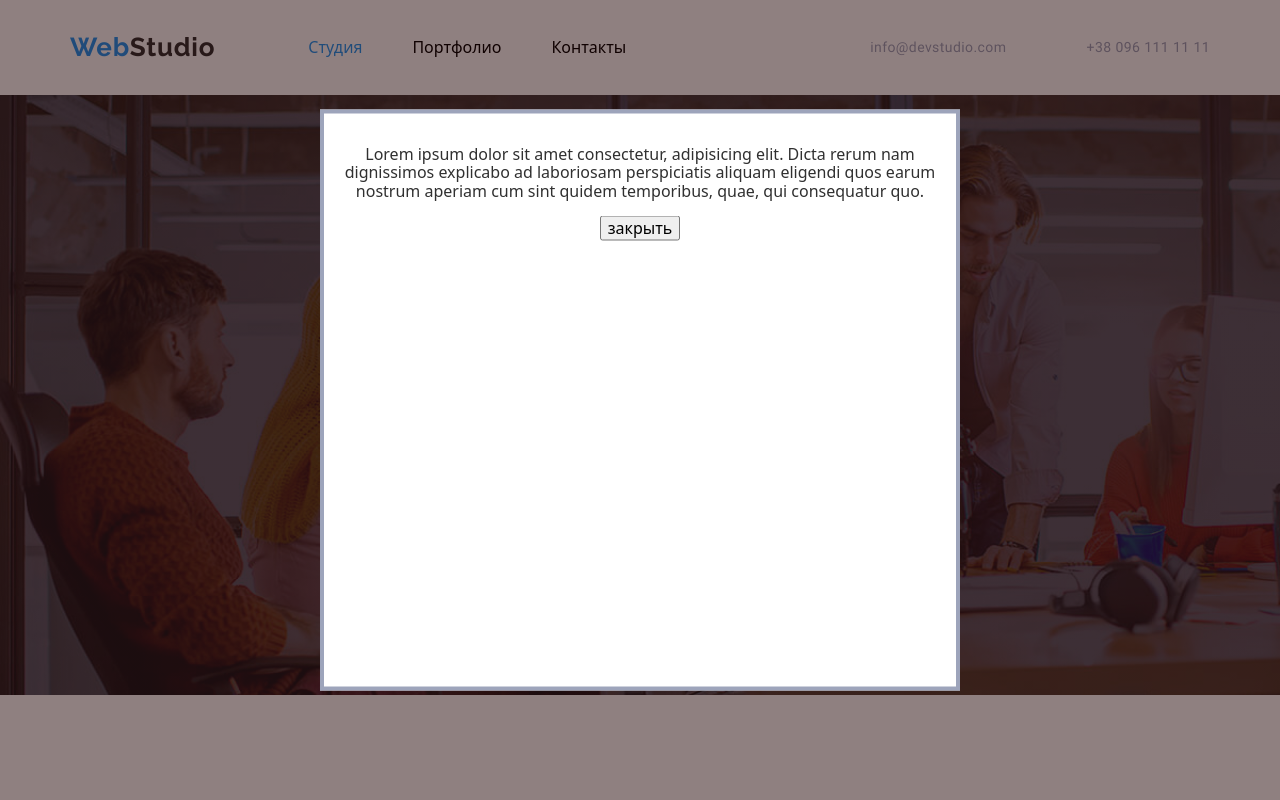
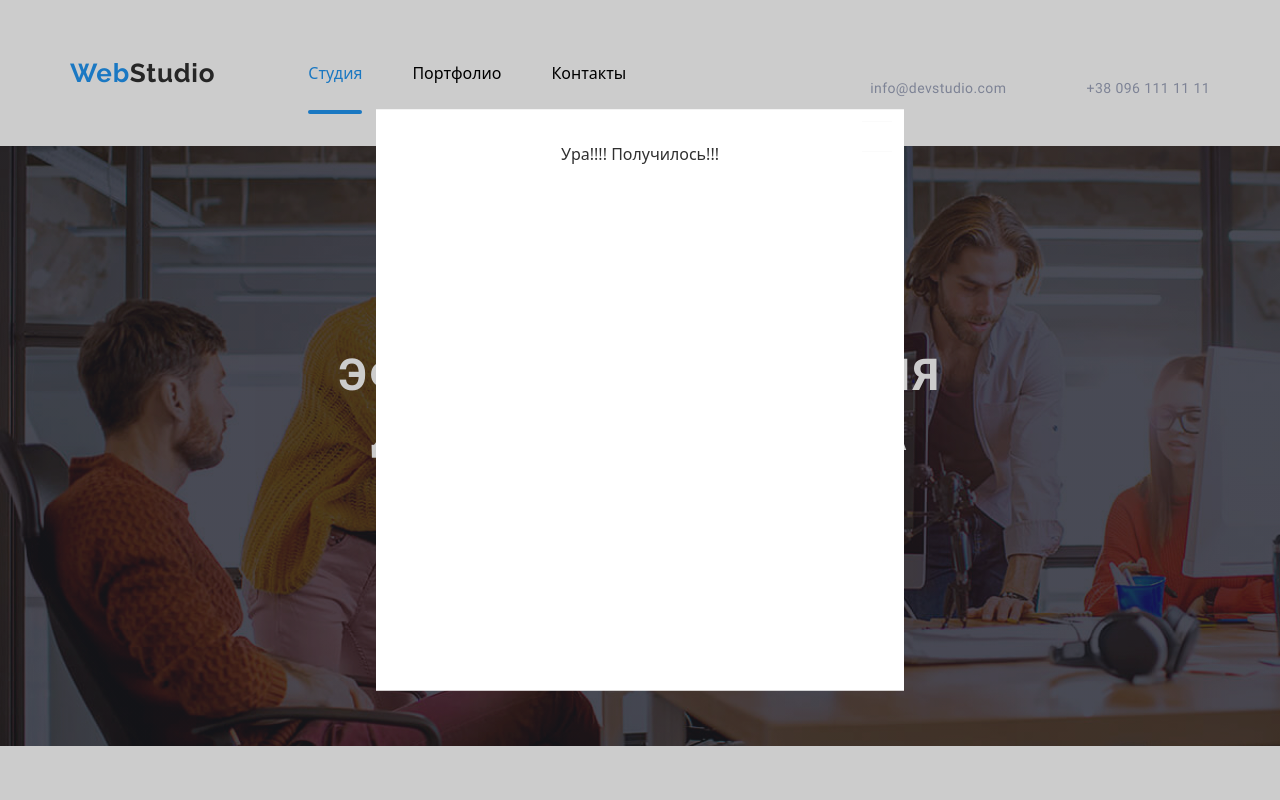
Before and after one commit to RomanSokurenko/goit-markup-hw-05, a plain HTML site: page index.html in a window 1280 px wide. Both pictures are taken after a click on the button "Заказать услугу". Shown: the top 800 px of the page. Drawn offline with nearby package versions, Linux system fonts and the light colour scheme; files whose address does not match are found by name.

Commit message:
студия и модалка готово!!!

```diff
--- a/css/styles.css
+++ b/css/styles.css
@@ -72,6 +72,7 @@
   --black: #303030;
   --gray: #9da4bb;
   --button:#ffffff;
+  --background:#F5F4FA;
 }
 
 h1,h2,h3{
@@ -98,12 +99,38 @@ margin: 0px;
 .menu-item:not(:last-child){margin-right: 50px;
 }
 
+.menu-item{
+  margin-top: 32px;
+}
+
+
+.active-page{
+  padding-bottom: 0;
+
+}
+
+ .active-page::after{
+  content: "";
+  display: block;
+  position: relative;
+  margin-top: 28px;
+  width: 100%;
+  height: 4px;
+  background-color: var(--accent-cl);
+  border-radius: 2px;
+
+}
+
+
+
+
 .mail-tel-svg{
 
  fill: var(--gray);
  margin-right: 10px;
   width: 16px;
   height: 12px;
+
 }
 
 .menu-item:hover .mail-tel-svg,
@@ -129,6 +156,7 @@ margin: 0px;
   display: flex;
   justify-content: flex-end;
   align-items: center;
+  ba
 }
 
 .navigation{
@@ -214,7 +242,7 @@ margin-right: auto;
   left: 0;
   width: 100%;
   height: 100%;
-  background-color: rgba(32, 2, 2, 0.5);
+  background-color: rgba(0, 0, 0, 0.2)
 
 }
 
@@ -235,10 +263,28 @@ margin-right: auto;
   min-width: 528px;
   min-height: 581px;
   background-color:var(--button);
-border: 4px solid var(--gray);
+border: 4px solid var(--button);
 }
 
+.button-close{
+  position: absolute;
+  border: 0px solid var(--button);
+  top: 8px;
+  right: 8px;
+  width: -8px;
+  margin:0 ;
+  padding: 0;
+}
 
+.button-close-svg{
+  background-color:var(--button);
+  display: flex;
+  width: 30px;
+  height: 30px;
+  fill: var(--gray);
+
+
+}
 
 
 .button{
@@ -325,6 +371,9 @@ margin-left: auto;
 margin-right: auto;
 }
 
+.job{
+  background-color:var(--background);
+}
 .section-job{
   font-family: Roboto;
   margin-top: 0px;
@@ -363,7 +412,7 @@ color:var(--black);
 }
 
 .team-item {
-
+background-color: var(--button);
   margin-top: 30px;
   margin-right: 30px;
   flex-basis: calc(100% / 4 - 30px);
@@ -375,6 +424,7 @@ color:var(--black);
 
 
 .our-team{
+   margin-top: 30px;
   font-family: Roboto;
 font-weight: 500;
 font-size: 16px;
@@ -386,6 +436,8 @@ text-align: center;
 }
 
 .social-icons{
+   margin-top: 28px;
+  margin-bottom: 42px;
   display: flex;
 }
 
@@ -419,6 +471,8 @@ fill: var(--button);
  }
 
 .position{
+   margin-top: 10px;
+  margin-bottom: 0px;
   font-family: Roboto;
 font-size: 16px;
 line-height: 1.1875;
@@ -561,6 +615,7 @@ margin-bottom: 50px;
   border: 1px solid var(--gray);
   box-sizing: border-box;
   border-radius: 4px;
+
   list-style: none;
 }
 
@@ -580,6 +635,9 @@ fill: var(--gray);
 .clients-item:focus .clients-icons-svg{
   fill: var(--accent-cl);
 }
+.clients-item:hover{
+  border-color:var(--accent-cl);
+}
 
 .address-social{
   font-family: Roboto;
@@ -592,6 +650,7 @@ text-transform: uppercase;
 color:var(--button);
 margin-top: 60px;
 margin-left: 70px;
+
 
 }
 
--- a/index.html
+++ b/index.html
@@ -16,7 +16,7 @@
             <a class="logo" href="index.html" ><span class="logo-web">Web</span>Studio</a>
 
             <ul class="menu">
-                <li class="menu-item menu-logo" ><a href="" class="active">Студия</a></li>
+                <li class="menu-item menu-logo active-page" ><a href="" class="active ">Студия</a></li>
                 <li class="menu-item"><a href="index_portfolio.html" class="link">Портфолио</a></li>
                 <li class="menu-item"><a href="" class="link">Контакты</a></li>
             </ul>
@@ -45,8 +45,12 @@
 
             <div class="backdrop is-hidden " data-modal>
                 <div class="modal">
-                    <p>Lorem ipsum dolor sit amet consectetur, adipisicing elit. Dicta rerum nam dignissimos explicabo ad laboriosam perspiciatis aliquam eligendi quos earum nostrum aperiam cum sint quidem temporibus, quae, qui consequatur quo.</p>
-                    <button data-modal-close>закрыть</button>
+                    <p>Ура!!!! Получилось!!!</p>
+                    <button class="button-close" data-modal-close>
+                    <svg class="button-close-svg">
+                        <use href="./images/button/sprite.svg#close"></use>
+                    </svg>
+                    </button>
 
                 </div>
             </div>
@@ -135,7 +139,7 @@
             </ul>
             </div>
         </section>
-        <section>
+        <section class="job">
             <div class="container">
             <h2 class="section-job"  >Наша команда</h2>
             <ul class="team">
```
Also changed, not shown: index_portfolio.html (+1 -1 lines).
